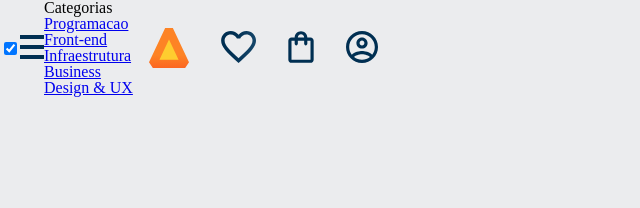
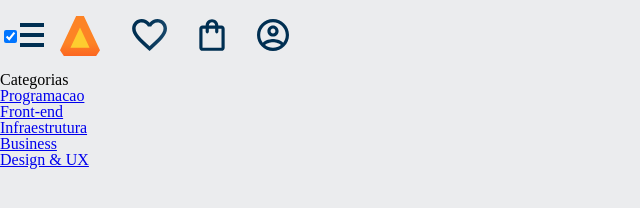
Before and after one commit to Tigas2901/alurabooks, a plain HTML site: page index.html in a window 1280 px wide. Both pictures are taken after a click on the checkbox 10 px from the left and 48 px from the top of the page. Shown: the whole page, without its empty margins (0-640 px from the left). Drawn offline with Linux system fonts and the light colour scheme.

Commit message:
sdifgeifi

```diff
--- a/styles/header.css
+++ b/styles/header.css
@@ -11,6 +11,7 @@
     display: flex;
     justify-content: space-between;
     align-items: center;
+    position: relative;
 }
 
 .container {
@@ -23,10 +24,12 @@
      padding: 1em;
 }
 
-.lista_menu {
+.lista-menu {
     display: none;
+    position: absolute;
+    top: 100%;
 }
 
-.container__botao:checked~.lista-menun {
+.container__botao:checked ~ .lista-menu {
     display: block;
 }
```
